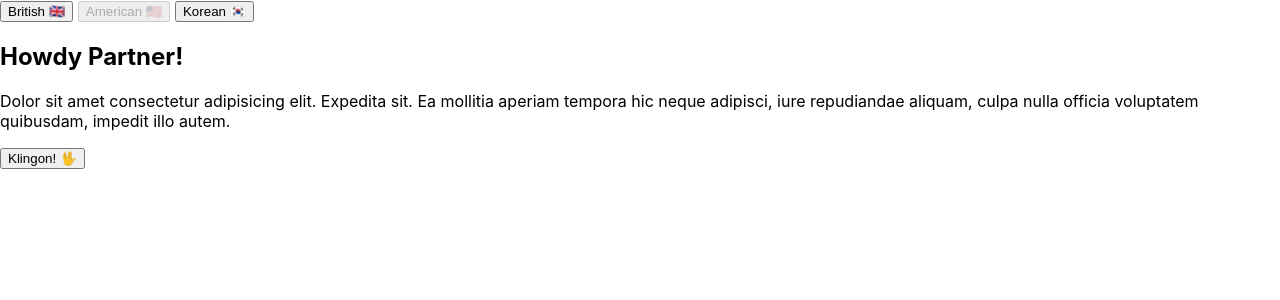
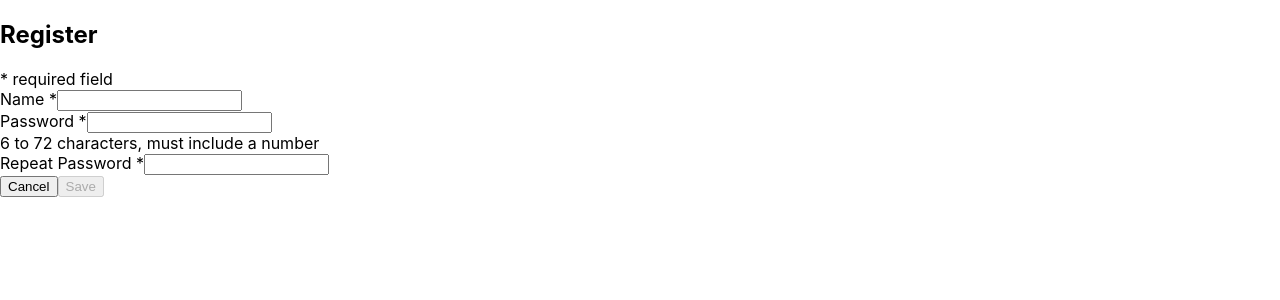
Before and after one commit to challey17/reactPlayground, a React (Create React App) app: page / in a window 1280 px wide. Shown: the top 300 px of the page. Built offline with nearby package versions, Linux system fonts and the light colour scheme.

Commit message:
form validation

```diff
--- a/src/index.js
+++ b/src/index.js
@@ -1,6 +1,6 @@
 import React from "react";
 import ReactDOM from "react-dom";
 import "./index.css";
-import AppLang from "./lang-context/AppLang";
+import RegistrationForm from "./registrationForm/registrationForm";
 
-ReactDOM.render(<AppLang />, document.getElementById("root"));
+ReactDOM.render(<RegistrationForm />, document.getElementById("root"));
--- /dev/null
+++ b/src/registrationForm/registrationForm.js
@@ -0,0 +1,150 @@
+import React, { Component } from "react";
+import ValidationError from "./validationError";
+
+class RegistrationForm extends Component {
+  constructor(props) {
+    super(props);
+    this.state = {
+      name: {
+        value: "",
+        touched: false,
+      },
+      password: {
+        value: "",
+        touched: false,
+      },
+      repeatPassword: {
+        value: "",
+        touched: false,
+      },
+    };
+  }
+
+  updateName(name) {
+    this.setState({ name: { value: name, touched: true } });
+  }
+
+  updatePassword(password) {
+    this.setState({
+      password: { value: password, touched: true },
+    });
+  }
+
+  updateRepeatPassword(repeatPassword) {
+    this.setState({
+      repeatPassword: {
+        value: repeatPassword,
+        touched: true,
+      },
+    });
+  }
+
+  handleSubmit(event) {
+    event.preventDefault();
+    const { name, password, repeatPassword } = this.state;
+
+    console.log("Name: ", name.value);
+    console.log("Password: ", password.value);
+    console.log("Repeat Password: ", repeatPassword.value);
+  }
+
+  validateName() {
+    const name = this.state.name.value.trim();
+    if (name.length === 0) {
+      return "Name is required";
+    } else if (name.length < 3) {
+      return "Name must be at least 3 characters long";
+    }
+  }
+
+  validatePassword() {
+    const password = this.state.password.value.trim();
+    if (password.length === 0) {
+      return "Password is required";
+    } else if (password.length < 6 || password.length > 72) {
+      return "Password must be between 6 and 72 characters long";
+    } else if (!password.match(/[0-9]/)) {
+      return "Password must contain at least one number";
+    }
+  }
+
+  validateRepeatPassword() {
+    const repeatPassword = this.state.repeatPassword.value.trim();
+    const password = this.state.password.value.trim();
+
+    if (repeatPassword !== password) {
+      return "Passwords do not match";
+    }
+  }
+
+  render() {
+    const nameError = this.validateName();
+    const passwordError = this.validatePassword();
+    const repeatPasswordError = this.validateRepeatPassword();
+
+    return (
+      <form className="registration" onSubmit={(e) => this.handleSubmit(e)}>
+        <h2>Register</h2>
+        <div className="registration__hint">* required field</div>
+        <div className="form-group">
+          <label htmlFor="name">Name *</label>
+          <input
+            type="text"
+            className="registration__control"
+            name="name"
+            id="name"
+            onChange={(e) => this.updateName(e.target.value)}
+          />
+          {this.state.name.touched && <ValidationError message={nameError} />}
+        </div>
+        <div className="form-group">
+          <label htmlFor="password">Password *</label>
+          <input
+            type="password"
+            className="registration__control"
+            name="password"
+            id="password"
+            onChange={(e) => this.updatePassword(e.target.value)}
+          />
+          <div className="registration__hint">
+            6 to 72 characters, must include a number
+          </div>
+          {this.state.password.touched && (
+            <ValidationError message={passwordError} />
+          )}
+        </div>
+        <div className="form-group">
+          <label htmlFor="repeatPassword">Repeat Password *</label>
+          <input
+            type="password"
+            className="registration__control"
+            name="repeatPassword"
+            id="repeatPassword"
+            onChange={(e) => this.updateRepeatPassword(e.target.value)}
+          />
+          {this.state.repeatPassword.touched && (
+            <ValidationError message={repeatPasswordError} />
+          )}
+        </div>
+
+        <div className="registration__button__group">
+          <button type="reset" className="registration__button">
+            Cancel
+          </button>
+          <button
+            type="submit"
+            className="registration__button"
+            disabled={
+              this.validateName() ||
+              this.validatePassword() ||
+              this.validateRepeatPassword()
+            }
+          >
+            Save
+          </button>
+        </div>
+      </form>
+    );
+  }
+}
+export default RegistrationForm;
--- /dev/null
+++ b/src/registrationForm/validationError.js
@@ -0,0 +1,8 @@
+import React from "react";
+
+export default function ValidationError(props) {
+  if (props.message) {
+    return <div className="error">{props.message}</div>;
+  }
+  return <></>;
+}
```
